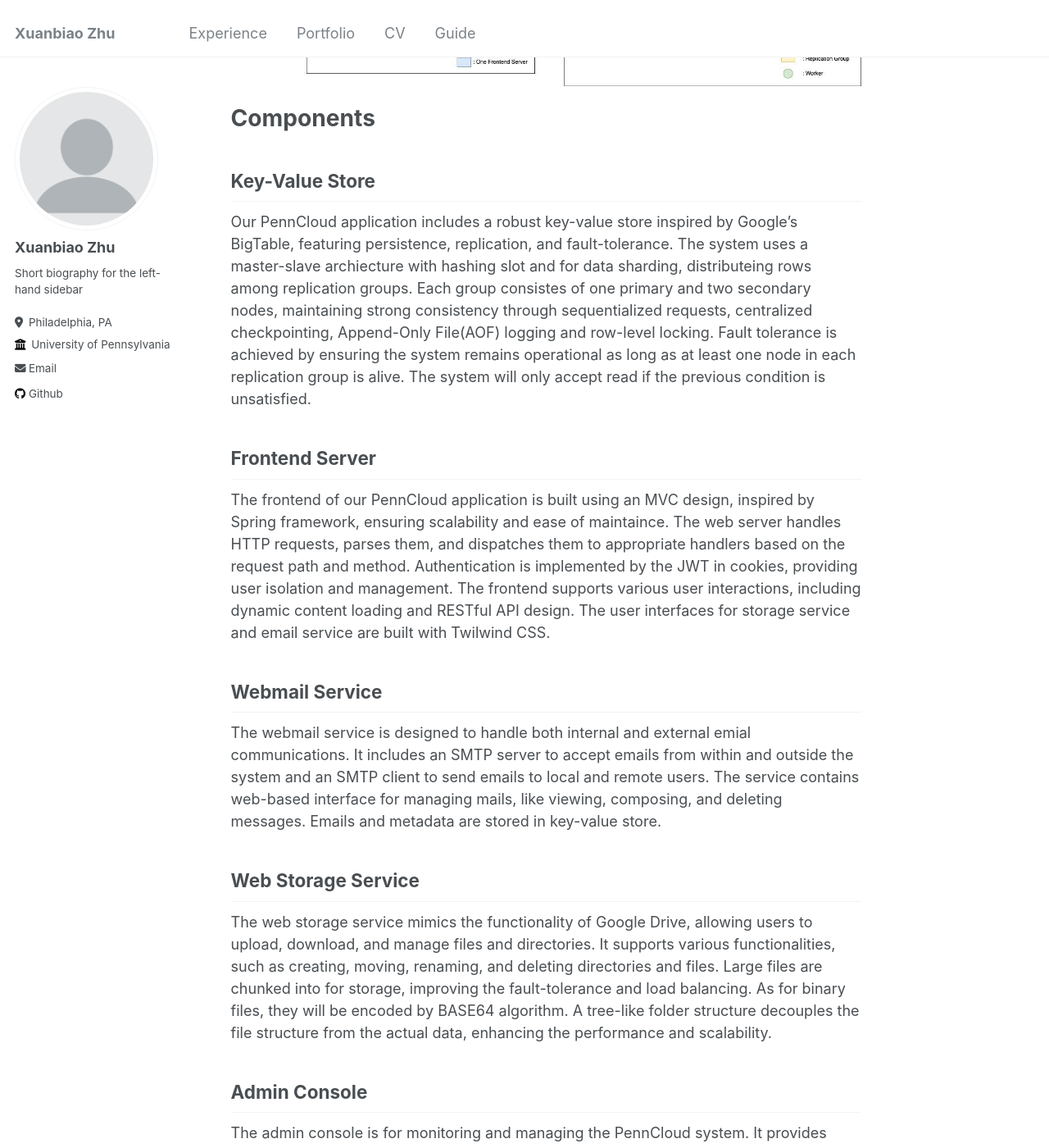
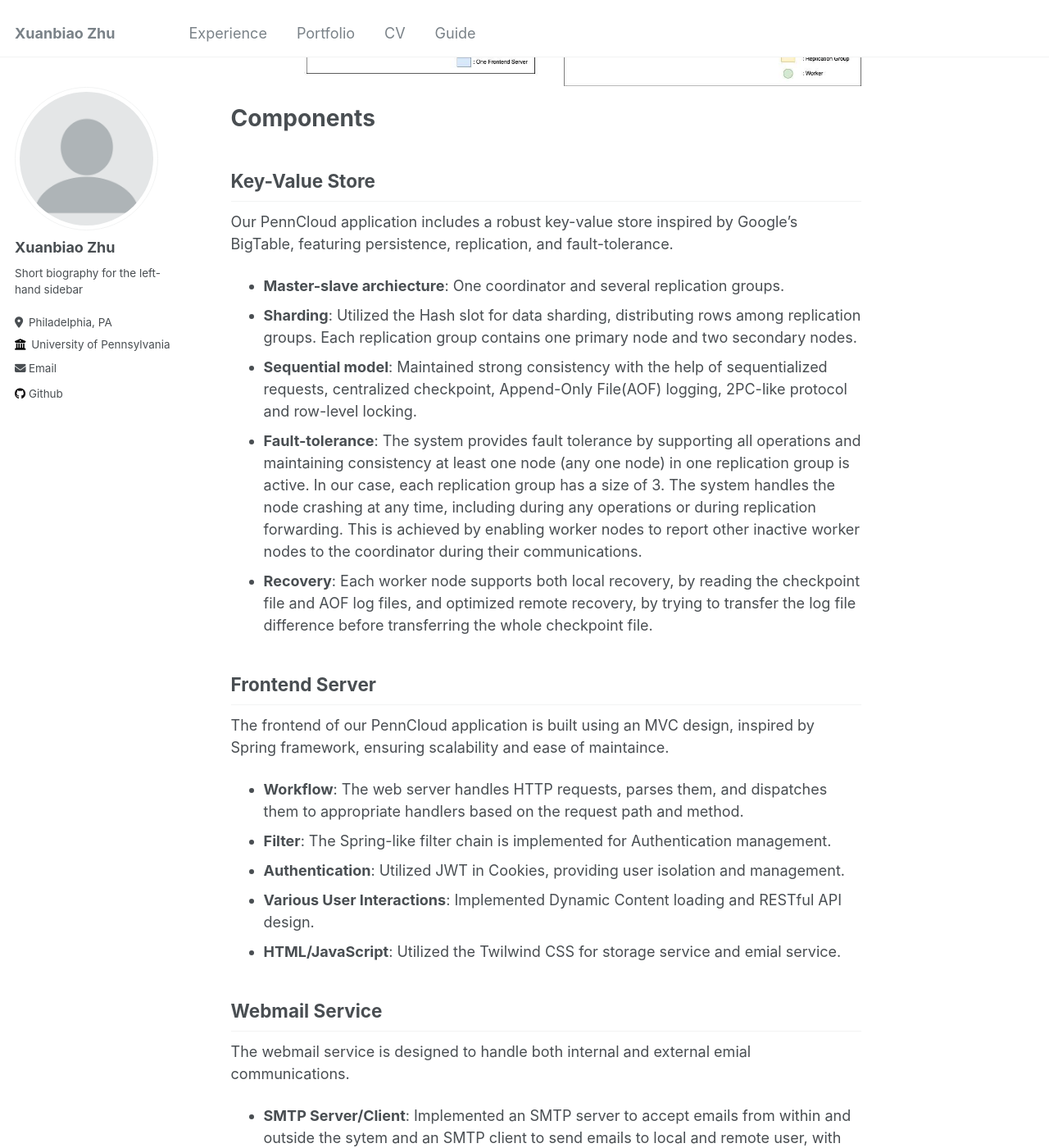
Before and after one commit to AkoZhu/AkoZhu.github.io, a Jekyll site: the page built from _portfolio/penn-cloud.md, in a window 1280 px wide and 1400 px high, scrolled down 557 px. Shown: the whole window at 82% size. Built offline with Jekyll 4.4.1, drawn with Linux system fonts in a browser that asks for light colours; some of the changed text lies outside the part shown.

Commit message:
Update Penn-cloud

```diff
--- a/_portfolio/penn-cloud.md
+++ b/_portfolio/penn-cloud.md
@@ -18,23 +18,43 @@ The diagram is as follows:
 # Components
 
 ## Key-Value Store
-Our PennCloud application includes a robust key-value store inspired by Google's BigTable, featuring persistence, replication, and fault-tolerance. The system uses a master-slave archiecture with hashing slot and for data sharding, distributeing rows among replication groups. Each group consistes of one primary and two secondary nodes, maintaining strong consistency through sequentialized requests, centralized checkpointing, Append-Only File(AOF) logging and row-level locking. Fault tolerance is achieved by ensuring the system remains operational as long as at least one node in each replication group is alive. The system will only accept read if the previous condition is unsatisfied.
+Our PennCloud application includes a robust key-value store inspired by Google's BigTable, featuring persistence, replication, and fault-tolerance.
+- **Master-slave archiecture**: One coordinator and several replication groups.
+- **Sharding**: Utilized the Hash slot for data sharding, distributing rows among replication groups. Each replication group contains one primary node and two secondary nodes.
+- **Sequential model**: Maintained strong consistency with the help of sequentialized requests, centralized checkpoint, Append-Only File(AOF) logging, 2PC-like protocol and row-level locking.
+- **Fault-tolerance**: The system provides fault tolerance by supporting all operations and maintaining consistency at least one node (any one node) in one replication group is active. In our case, each replication group has a size of 3. The system handles the node crashing at any time, including during any operations or during replication forwarding. This is achieved by enabling worker nodes to report other inactive worker nodes to the coordinator during their
+communications.
+- **Recovery**: Each worker node supports both local recovery, by reading the checkpoint file and AOF log files, and optimized remote recovery, by trying to transfer the log file difference before transferring the whole checkpoint file.
 
 ## Frontend Server
-The frontend of our PennCloud application is built using an MVC design, inspired by Spring framework, ensuring scalability and ease of maintaince. The web server handles HTTP requests, parses them, and dispatches them to appropriate handlers based on the request path and method. Authentication is implemented by the JWT in cookies, providing user isolation and management. The frontend supports various user interactions, including dynamic content loading and RESTful API design. The user interfaces for storage service and email service are built with Twilwind CSS.
+The frontend of our PennCloud application is built using an MVC design, inspired by Spring framework, ensuring scalability and ease of maintaince.
+- **Workflow**: The web server handles HTTP requests, parses them, and dispatches them to appropriate handlers based on the request path and method.
+- **Filter**: The Spring-like filter chain is implemented for Authentication management.
+- **Authentication**: Utilized JWT in Cookies, providing user isolation and management.
+- **Various User Interactions**: Implemented Dynamic Content loading and RESTful API design.
+- **HTML/JavaScript**: Utilized the Twilwind CSS for storage service and emial service.
 
 ## Webmail Service
-The webmail service is designed to handle both internal and external emial communications. It includes an SMTP server to accept emails from within and outside the system and an SMTP client to send emails to local and remote users. The service contains web-based interface for managing mails, like viewing, composing, and deleting messages. Emails and metadata are stored in key-value store.
+The webmail service is designed to handle both internal and external emial communications.
+- **SMTP Server/Client**: Implemented an SMTP server to accept emails from within and outside the sytem and an SMTP client to send emails to local and remote user, with the VPN for DNS support.
+- **Service Functionality**: The service contains web-based interface for managing mails, like viewing, composing, and deleting messages.
 
 ## Web Storage Service
-The web storage service mimics the functionality of Google Drive, allowing users to upload, download, and manage files and directories. It supports various functionalities, such as creating, moving, renaming, and deleting directories and files. Large files are chunked into  for storage, improving the fault-tolerance and load balancing. As for binary files, they will be encoded by BASE64 algorithm. A tree-like folder structure decouples the file structure from the actual data, enhancing the performance and scalability.
+The web storage service mimics the functionality of Google Drive, allowing users to upload, download, and manage files and directories.
+- **Service Functionality**: The service supports various functionalities, such as creating, moving, renaming, and deleting directories and files.
+- **Large File Management**: Large files are chunked into  for storage, improving the fault-tolerance and load balancing.
+- **Binary File Encode/Decode**: As for binary files, they will be encoded by BASE64 algorithm.
+- **Design Architecture**: A tree-like folder structure decouples the file structure from the actual data, enhancing the performance and scalability.
 
 ## Admin Console
-The admin console is for monitoring and managing the PennCloud system. It provides real-time status updates of frontend and backend nodes, displaying whether they are alive or dead. The console allows administrators to start and stop backend nodes, view the key-value data inside the alive nodes, and manage the overall system health. The monitor is a two-layer architecture, the coordinators of frontend/backend utilize the Push-based strategy to gather information from worker nodes, and the monitor uses the Push-based strategy to gather information from both coordinators.
+The admin console is for monitoring and managing the PennCloud system. It provides real-time status updates of frontend and backend nodes, displaying whether they are alive or dead.
+- **Service Functionality**: The console allows administrators to start and stop backend nodes, view the key-value data inside the alive nodes, and manage the overall system health.
+- **Monitor Design Archiecture and Strategy**: The monitor is a two-layer architecture, the coordinators of frontend/backend utilize the Push-based strategy to gather information from worker nodes, and the monitor uses the Push-based strategy to gather information from both coordinators.
 
 ## Load Balancer
 The load balancer in PennCloud ensures efficient distribution of user requests to frontend nodes. Upon startup, frontend nodes register with the load balancer using the configure file.
-The load balancer redirect the incomming requests to available nodes based on round-robin and heal-based check. The load balancer also communicates with the admin console to report the status of the frontend nodes.
+- **Redirect Policy**: The load balancer redirect the incomming requests to available nodes based on round-robin and heal-based check.
+- **Coordinator Duty**: The load balancer also communicates with the admin console to report the status of the frontend nodes.
 
 Here is the report: [PorjectReport](/files/penn-cloud-report.pdf)
 
```
